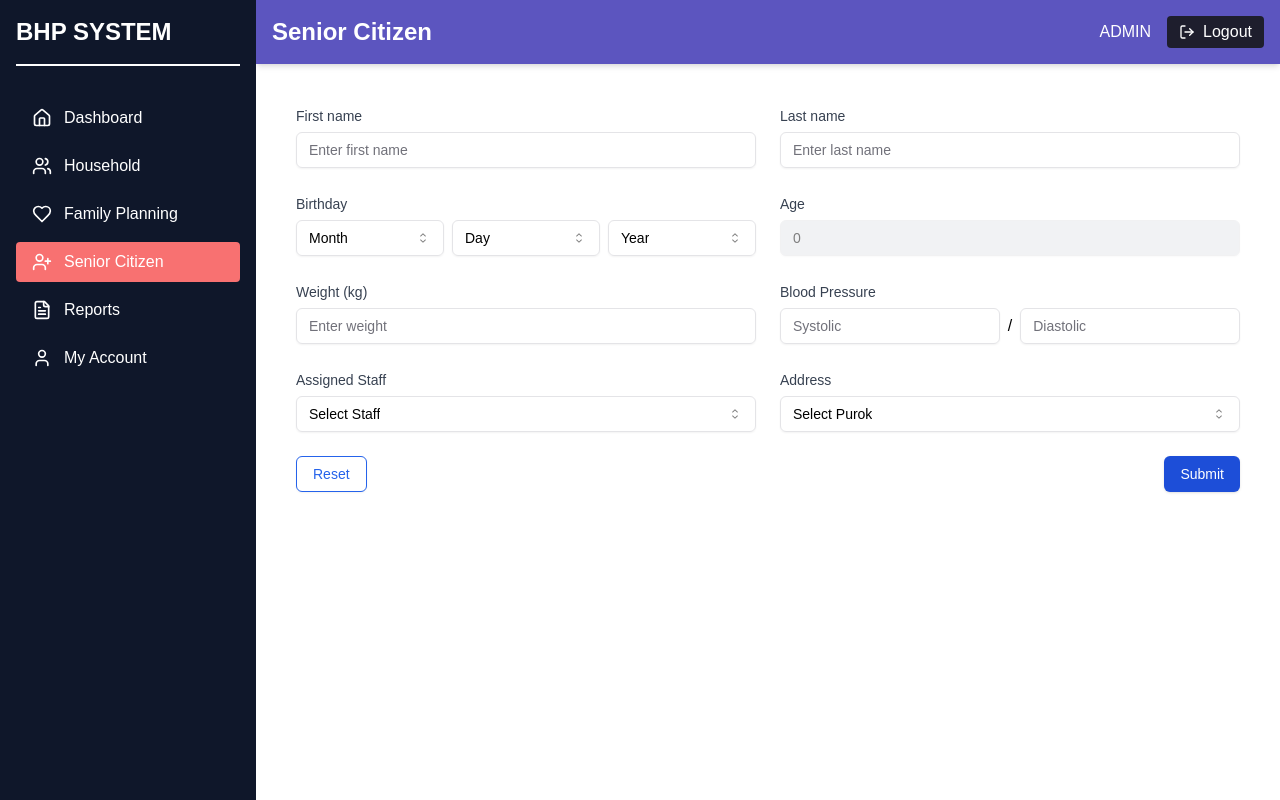
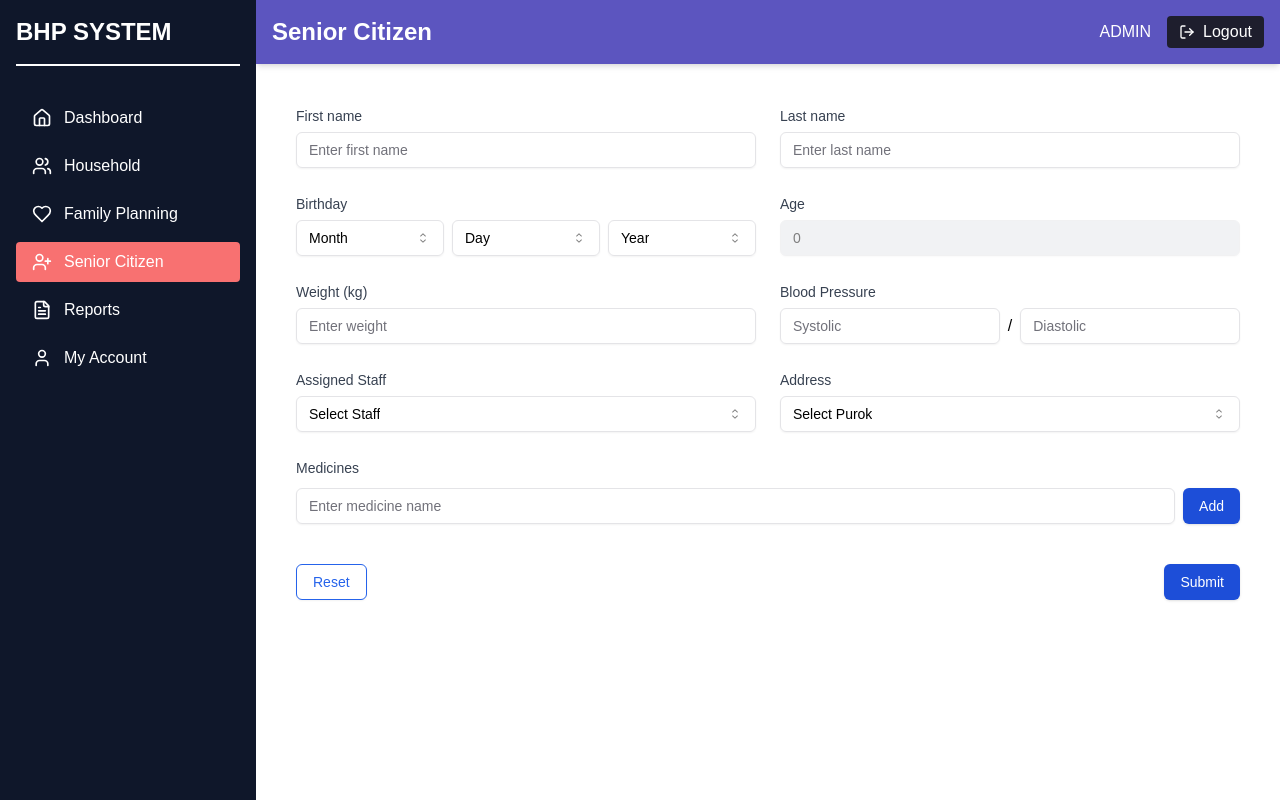
Before and after one commit to crisjerez12/bhp-system, a Next.js app: page /dashboard/senior-citizen in a window 1280 px wide. Built offline with nearby package versions, Linux system fonts and the light colour scheme.

Commit message:
added a section for medicine

```diff
--- a/app/dashboard/senior-citizen/page.tsx
+++ b/app/dashboard/senior-citizen/page.tsx
@@ -14,6 +14,7 @@ import {
   SelectTrigger,
   SelectValue,
 } from "@/components/ui/select";
+import { X } from "lucide-react";
 import { createSeniorCitizen } from "@/app/actions/senior-response";
 
 const staffMembers = [
@@ -58,6 +59,7 @@ const formSchema = z.object({
   bloodPressureDiastolic: z.string().min(1, "Diastolic pressure is required"),
   assignedStaff: z.string().min(1, "Assigned staff is required"),
   address: z.string().min(1, "Address is required"),
+  medicines: z.array(z.string()).optional(),
 });
 
 type FormData = z.infer<typeof formSchema>;
@@ -65,6 +67,8 @@ type FormData = z.infer<typeof formSchema>;
 export default function SeniorCitizenForm() {
   const [age, setAge] = useState<number>(0);
   const [submitStatus, setSubmitStatus] = useState<string | null>(null);
+  const [medicines, setMedicines] = useState<string[]>([]);
+  const [medicineName, setMedicineName] = useState<string>("");
 
   const {
     control,
@@ -87,6 +91,7 @@ export default function SeniorCitizenForm() {
       bloodPressureDiastolic: "",
       assignedStaff: "",
       address: "",
+      medicines: [],
     },
   });
 
@@ -118,8 +123,6 @@ export default function SeniorCitizenForm() {
   }, [day, month, year, setValue]);
 
   const onSubmit = async (data: FormData) => {
-    console.log("Form data:", data); // Log the form data
-
     const seniorCitizenData = {
       firstName: data.firstName,
       lastName: data.lastName,
@@ -136,17 +139,16 @@ export default function SeniorCitizenForm() {
       },
       assignedStaff: data.assignedStaff,
       address: data.address,
+      medicines: medicines,
     };
-
-    console.log("Formatted data:", seniorCitizenData); // Log the formatted data
 
     try {
       const result = await createSeniorCitizen(seniorCitizenData);
-      console.log("Server response:", result); // Log the server response
       setSubmitStatus(result.message);
       if (result.success) {
         reset();
         setAge(0);
+        setMedicines([]);
       }
     } catch (error) {
       console.error("Error submitting form:", error);
@@ -157,6 +159,21 @@ export default function SeniorCitizenForm() {
   const handleReset = () => {
     reset();
     setAge(0);
+    setMedicines([]);
+  };
+
+  const handleAddMedicine = () => {
+    if (
+      medicineName.trim() !== "" &&
+      !medicines.includes(medicineName.trim())
+    ) {
+      setMedicines([...medicines, medicineName.trim()]);
+      setMedicineName("");
+    }
+  };
+
+  const handleRemoveMedicine = (medicine: string) => {
+    setMedicines(medicines.filter((m) => m !== medicine));
   };
 
   return (
@@ -414,6 +431,44 @@ export default function SeniorCitizenForm() {
           )}
         </div>
       </div>
+      <div className="mt-6">
+        <Label htmlFor="medicine" className="text-gray-700">
+          Medicines
+        </Label>
+        <div className="flex mt-2">
+          <Input
+            id="medicine"
+            value={medicineName}
+            onChange={(e) => setMedicineName(e.target.value)}
+            placeholder="Enter medicine name"
+            className="flex-grow"
+          />
+          <Button
+            type="button"
+            onClick={handleAddMedicine}
+            className="ml-2 bg-blue-700 hover:bg-blue-800 text-white"
+          >
+            Add
+          </Button>
+        </div>
+        <div className="flex flex-wrap gap-2 mt-4">
+          {medicines.map((medicine, index) => (
+            <div
+              key={index}
+              className="bg-gray-200 text-gray-800 text-sm py-1 px-2 rounded-full flex items-center"
+            >
+              {medicine}
+              <button
+                type="button"
+                onClick={() => handleRemoveMedicine(medicine)}
+                className="ml-2 text-gray-500 hover:text-gray-700"
+              >
+                <X size={14} />
+              </button>
+            </div>
+          ))}
+        </div>
+      </div>
       {submitStatus && (
         <div
           className={`mt-4 p-2 ${
```
